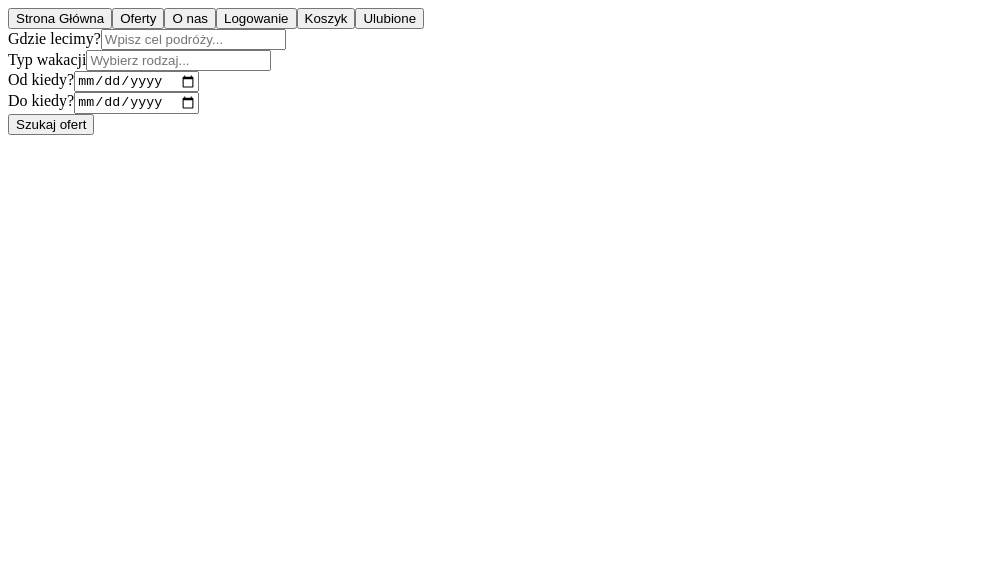
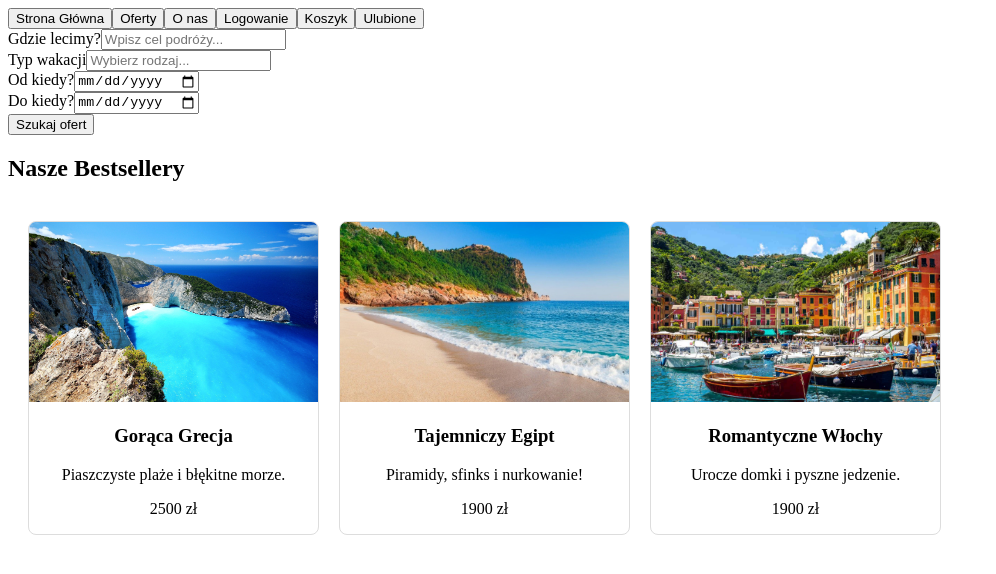
Before and after one commit to julia-lys/Travel-Agency, an Angular app: page / in a window 1280 px wide. Shown: the top 574 px of the page, without its empty margins (0-996 px from the left). Built offline with nearby package versions, Linux system fonts and the light colour scheme.

Commit message:
feat: implement best travel offers on the main page

```diff
--- a/src/app/oferta-szczegoly/oferta-szczegoly.html
+++ b/src/app/oferta-szczegoly/oferta-szczegoly.html
@@ -1 +1,17 @@
-<p>oferta-szczegoly works!</p>
+@if (oferta) {
+  <div class="container-ogloszenia">
+    <h1>{{ oferta.tytul }}</h1>
+    <img [src]="oferta.obrazekUrl" class="foto-duza">
+
+    <div class="szczegoly">
+      <p class="cena">Cena: {{ oferta.cena }} zł / osoba</p>
+      <div class="opis-dlugi">
+        <h3>O wycieczce:</h3>
+        <p>{{ oferta.opisDlugi }}</p>
+      </div>
+    </div>
+
+  </div>
+} @else {
+  <p>Nie znaleziono takiej oferty.</p>
+}
--- a/src/app/strona-glowna/strona-glowna.css
+++ b/src/app/strona-glowna/strona-glowna.css
@@ -0,0 +1,25 @@
+.oferty-grid {
+  display: grid;
+  grid-template-columns: repeat(auto-fill, minmax(250px, 1fr));
+  gap: 20px;
+  padding: 20px;
+}
+
+.karta-oferty {
+  cursor: pointer;
+  border: 1px solid #ddd;
+  border-radius: 8px;
+  overflow: hidden;
+  text-align: center;
+  transition: transform 0.2s;
+}
+
+.karta-oferty:hover {
+  transform: scale(1.03);
+}
+
+.karta-oferty img {
+  width: 100%;
+  height: 180px;
+  object-fit: cover;
+}
--- a/src/app/strona-glowna/strona-glowna.html
+++ b/src/app/strona-glowna/strona-glowna.html
@@ -31,3 +31,20 @@
 
   <button class="search-btn">Szukaj ofert</button>
 </div>
+
+<section class="featured-section">
+  <h2>Nasze Bestsellery</h2>
+  <div class="oferty-grid">
+    @for (oferta of najlepszeOferty; track oferta.id) {
+      <div class="karta-oferty" [routerLink]="['/oferty', oferta.id]">
+        <img [src]="oferta.obrazekUrl" [alt]="oferta.tytul">
+        <div class="karta-tresc">
+          <h3>{{ oferta.tytul }}</h3>
+          <p>{{ oferta.opisKrotki }}</p>
+          <p class="cena">{{ oferta.cena }} zł</p>
+        </div>
+      </div>
+    }
+  </div>
+
+</section>
--- a/src/app/strona-glowna/strona-glowna.ts
+++ b/src/app/strona-glowna/strona-glowna.ts
@@ -1,12 +1,20 @@
 import { Component } from '@angular/core';
 import { KRAJE, TYPY_WAKACJI } from '../destynacje.data';
+import { OFERTY, Oferta } from '../oferty/oferty.data';
+import { RouterLink } from '@angular/router';
 @Component({
   selector: 'app-strona-glowna',
-  imports: [],
+  imports: [RouterLink],
   templateUrl: './strona-glowna.html',
   styleUrl: './strona-glowna.css',
 })
 export class StronaGlowna {
+  najlepszeOferty: Oferta[] =[]
+
+  ngOnInit() {
+    this.najlepszeOferty = OFERTY.slice(0, 3);
+  }
+
   listaKrajow = KRAJE;
   listaTypow = TYPY_WAKACJI;
 }
```
